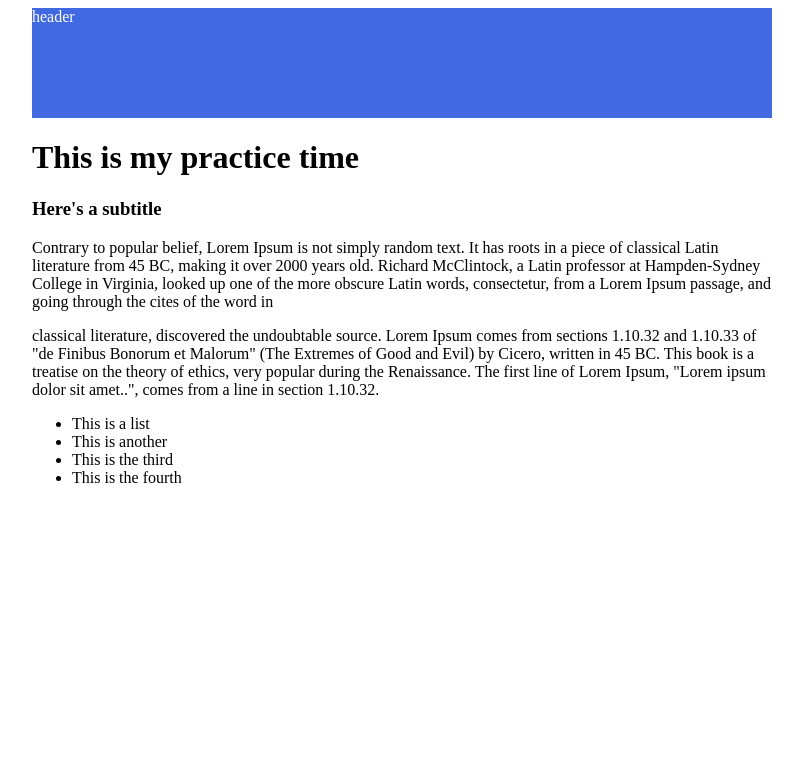
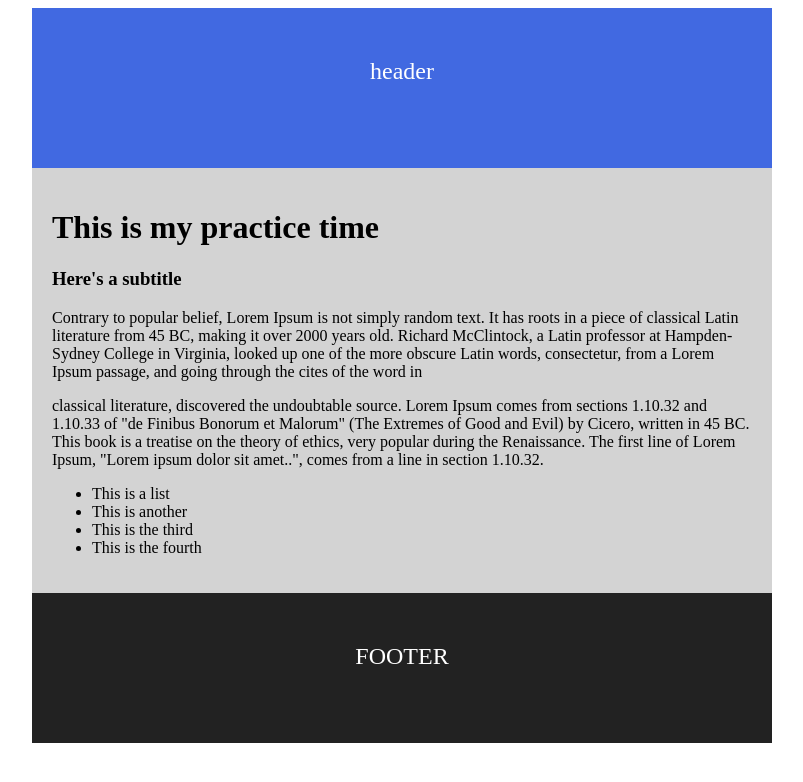
Before and after one commit to BRIANisGOD/codingclass, a plain HTML site: page css_practice.html in a window 1280 px wide. Shown: the whole page, without its empty margins (238-1041 px from the left). Drawn offline with Linux system fonts and the light colour scheme.

Commit message:
oniichan

```diff
--- a/css/style.css
+++ b/css/style.css
@@ -1,7 +1,27 @@
+
 .container {
 	width:740px;
-    margin: auto; }
+    margin: auto;
+     }
 .main-header{
  height:110px;
  color:#fff;
  background: royalblue; }
+
+ .main-content{
+padding:20px;
+background-color: lightgrey;
+ }
+
+ .main-footer {
+height:100px;
+color:#FFF;
+background: #222
+ }
+
+.base{
+	padding-top: 50px;
+	color:#FFF;
+	text-align: center;
+	font-size: 24px;
+}
--- a/css_practice.html
+++ b/css_practice.html
@@ -7,7 +7,10 @@
   </head>
   <body>
       <div class="container">
-          <header class="main-header">header</header>
+          <header class="main-header base">
+          header
+          </header>
+          <div class="main-content">
     <h1>This is my practice time</h1>
   <h3>Here's a subtitle</h3>
 
@@ -22,6 +25,10 @@
     <li>This is the third</li>
     <li>This is the fourth</li>
  </ul>
-          </div>
+          </div><!-- end div.main-content-->
+  <footer class="main-footer base">
+   FOOTER
+ </footer>
+        </div><!-- end div.container -->
   </body>
 </html>
```
Also changed, not shown: 1 other file.
